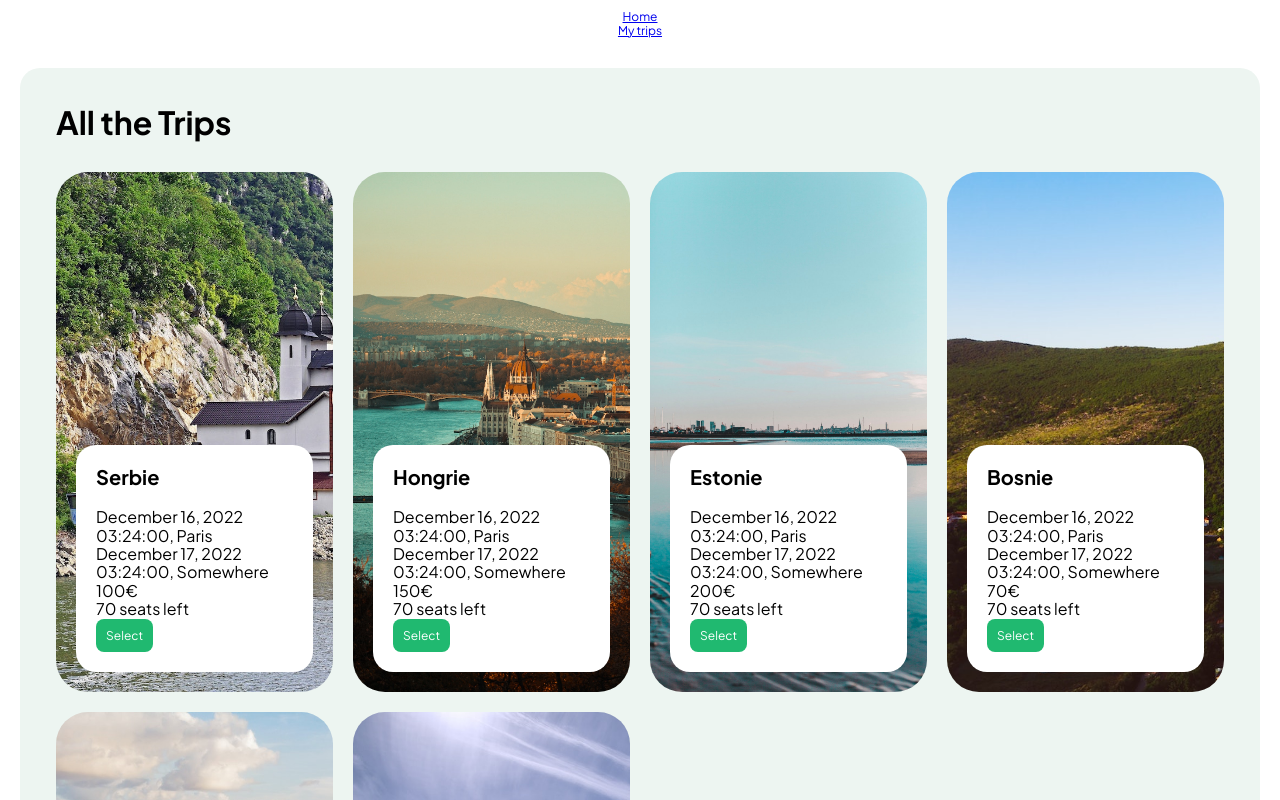
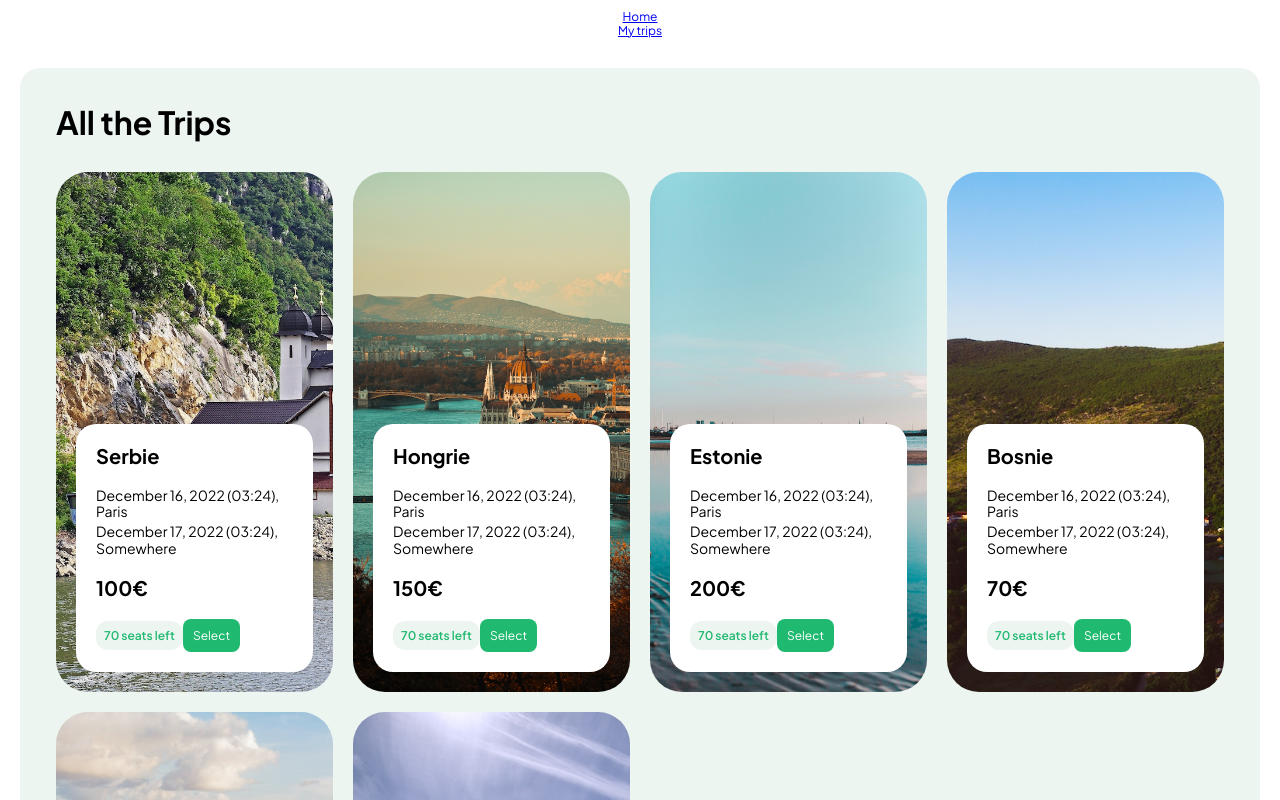
Before and after one commit to P4tt4te/trips-app, a React (Create React App) app: page / in a window 1280 px wide. Shown: the top 800 px of the page. Built offline with nearby package versions, Linux system fonts and the light colour scheme.

Commit message:
feat(TripCard): add small styles changes

```diff
--- a/src/App.js
+++ b/src/App.js
@@ -16,7 +16,7 @@ const AppTheme = styled.div`
 function App() {
   const theme = {
     colors: COLORS,
-    fontFamily: 'Plus Jakarta Sans',
+    fontFamily: "'Plus Jakarta Sans', sans-serif",
     fontSize: '1.6rem',
   };
 
--- a/src/components/TripCard/TripCard.jsx
+++ b/src/components/TripCard/TripCard.jsx
@@ -28,16 +28,28 @@ const TripCardMeta = styled.div`
   background-color: ${(props) => props.theme.colors.white};
 `;
 
-const TripCardDate = styled.span`
+const TripCardDetails = styled.span`
   display: block;
+  color: ${(props) => props.theme.colors.grey};
+  margin-bottom: 0.4rem;
+  font-size: 1.4rem;
 `;
 
 const TripCardPrice = styled.span`
   display: block;
+  font-size: 2rem;
+  font-variation-settings: 'wght' 700;
+  margin: 2rem 0;
 `;
 
 const TripCardSeats = styled.span`
-  display: block;
+  display: inline-block;
+  background-color: ${(props) => props.theme.colors.greyGreen};
+  padding: 0.8rem;
+  border-radius: 1.2rem;
+  font-size: 1.2rem;
+  font-variation-settings: 'wght' 600;
+  color: ${(props) => props.theme.colors.green};
 `;
 
 export const TripCard = ({ trip }) => {
@@ -49,12 +61,12 @@ export const TripCard = ({ trip }) => {
     >
       <TripCardMeta>
         <TripCardTitle>{trip.destination}</TripCardTitle>
-        <TripCardDate>
+        <TripCardDetails>
           {trip.start.date}, {trip.start.location}
-        </TripCardDate>
-        <TripCardDate>
+        </TripCardDetails>
+        <TripCardDetails>
           {trip.end.date}, {trip.end.location}
-        </TripCardDate>
+        </TripCardDetails>
         <TripCardPrice>{trip.price}€</TripCardPrice>
         <TripCardSeats>{trip.seats} seats left</TripCardSeats>
         <Button name="Select" />
--- a/src/components/TripCardList/TripCardList.jsx
+++ b/src/components/TripCardList/TripCardList.jsx
@@ -28,11 +28,11 @@ export const TripCardList = () => {
       destination: 'Serbie',
       image: 'serbia.jpg',
       start: {
-        date: 'December 16, 2022 03:24:00',
+        date: 'December 16, 2022 (03:24)',
         location: 'Paris',
       },
       end: {
-        date: 'December 17, 2022 03:24:00',
+        date: 'December 17, 2022 (03:24)',
         location: 'Somewhere',
       },
       price: 100,
@@ -43,11 +43,11 @@ export const TripCardList = () => {
       destination: 'Hongrie',
       image: 'hongria.jpg',
       start: {
-        date: 'December 16, 2022 03:24:00',
+        date: 'December 16, 2022 (03:24)',
         location: 'Paris',
       },
       end: {
-        date: 'December 17, 2022 03:24:00',
+        date: 'December 17, 2022 (03:24)',
         location: 'Somewhere',
       },
       price: 150,
@@ -58,11 +58,11 @@ export const TripCardList = () => {
       destination: 'Estonie',
       image: 'estonia.jpg',
       start: {
-        date: 'December 16, 2022 03:24:00',
+        date: 'December 16, 2022 (03:24)',
         location: 'Paris',
       },
       end: {
-        date: 'December 17, 2022 03:24:00',
+        date: 'December 17, 2022 (03:24)',
         location: 'Somewhere',
       },
       price: 200,
@@ -73,11 +73,11 @@ export const TripCardList = () => {
       destination: 'Bosnie',
       image: 'bosnia.jpg',
       start: {
-        date: 'December 16, 2022 03:24:00',
+        date: 'December 16, 2022 (03:24)',
         location: 'Paris',
       },
       end: {
-        date: 'December 17, 2022 03:24:00',
+        date: 'December 17, 2022 (03:24)',
         location: 'Somewhere',
       },
       price: 70,
@@ -88,11 +88,11 @@ export const TripCardList = () => {
       destination: 'Île Maurice',
       image: 'mauritius.jpg',
       start: {
-        date: 'December 16, 2022 03:24:00',
+        date: 'December 16, 2022 (03:24)',
         location: 'Paris',
       },
       end: {
-        date: 'December 17, 2022 03:24:00',
+        date: 'December 17, 2022 (03:24)',
         location: 'Somewhere',
       },
       price: 130,
@@ -103,11 +103,11 @@ export const TripCardList = () => {
       destination: 'France',
       image: 'france.jpg',
       start: {
-        date: 'December 16, 2022 03:24:00',
+        date: 'December 16, 2022 (03:24)',
         location: 'Paris',
       },
       end: {
-        date: 'December 17, 2022 03:24:00',
+        date: 'December 17, 2022 03:24',
         location: 'Somewhere',
       },
       price: 40,
```
